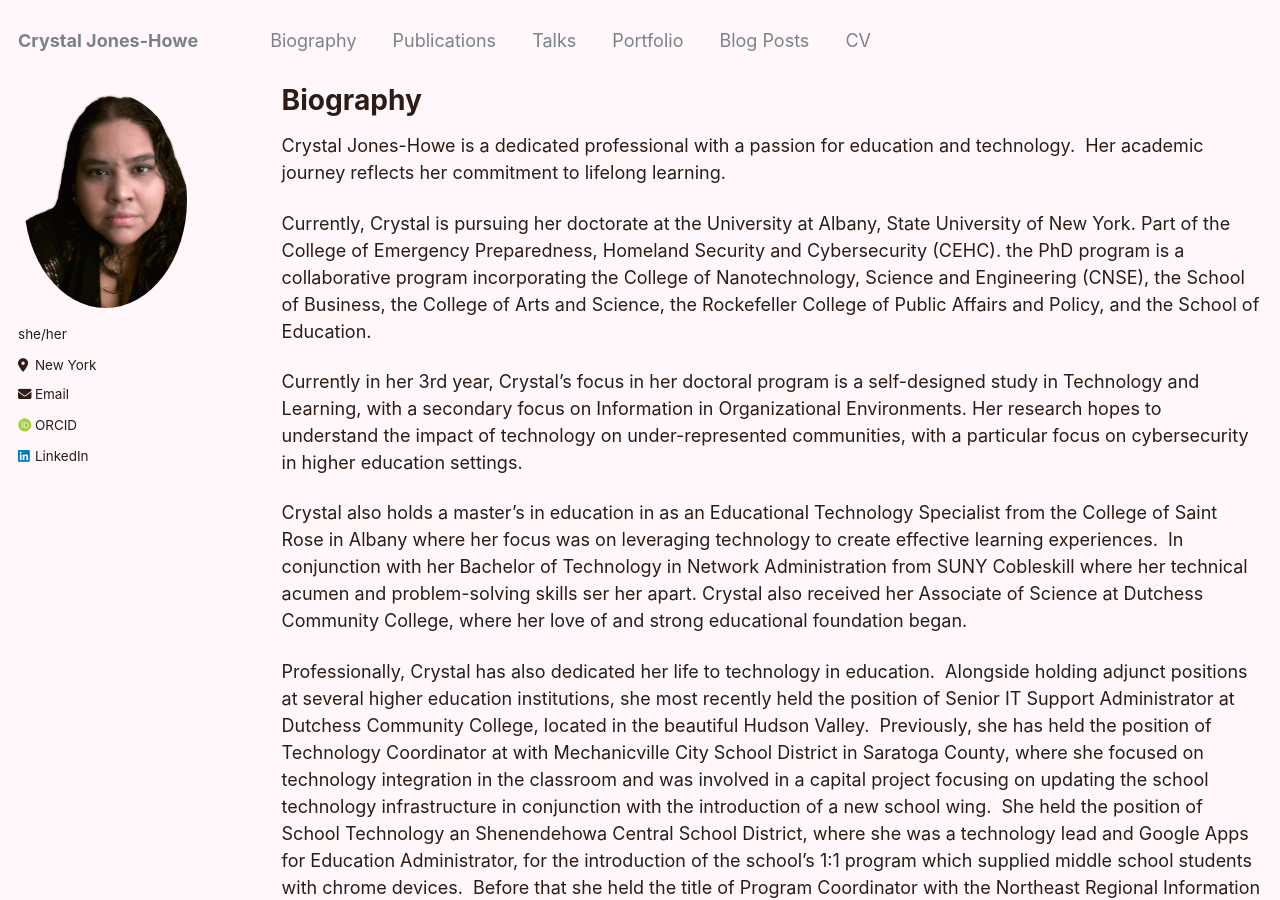
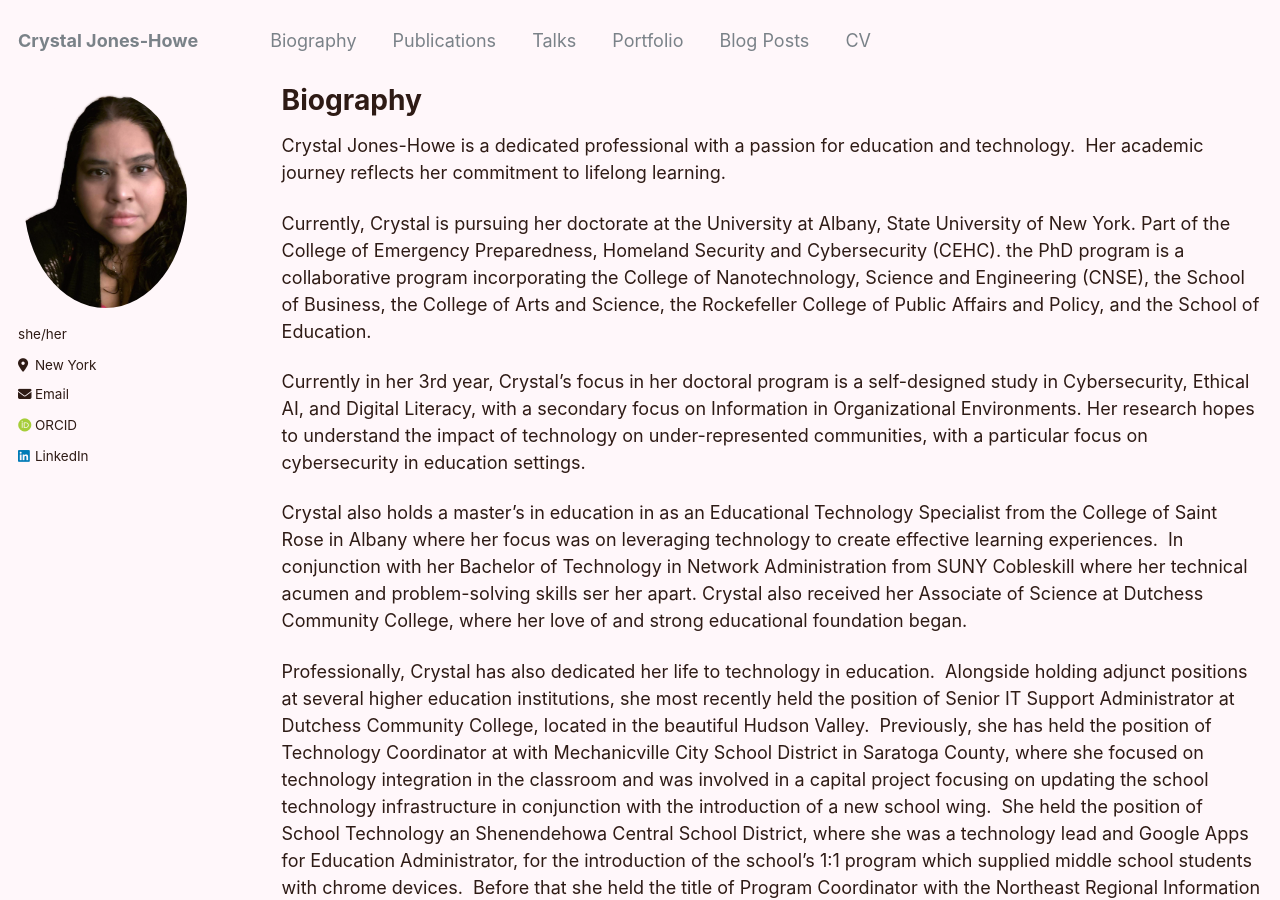
Before and after one commit to cjoneshowe/cjoneshowe.github.io, a Jekyll site: the page built from _pages/biography.md, in a window 1280 px wide and 900 px high. Built offline with Jekyll 4.4.1, drawn with Linux system fonts in a browser that asks for light colours; some web fonts are replaced.

Commit message:
Update biography.md

```diff
--- a/_pages/biography.md
+++ b/_pages/biography.md
@@ -13,7 +13,7 @@ Crystal Jones-Howe is a dedicated professional with a passion for education and
 Currently, Crystal is pursuing her doctorate at the University at Albany, State University of New York. Part of the College of Emergency Preparedness, Homeland Security and Cybersecurity (CEHC). the PhD program is a collaborative program incorporating the College of Nanotechnology, Science and Engineering (CNSE), the School of Business, the College of Arts and Science, the Rockefeller College of Public Affairs and Policy, and the School of Education.
 
 
-Currently in her 3rd year, Crystal’s focus in her doctoral program is a self-designed study in Technology and Learning, with a secondary focus on Information in Organizational Environments. Her research hopes to understand the impact of technology on under-represented communities, with a particular focus on cybersecurity in higher education settings.
+Currently in her 3rd year, Crystal’s focus in her doctoral program is a self-designed study in Cybersecurity, Ethical AI, and Digital Literacy, with a secondary focus on Information in Organizational Environments. Her research hopes to understand the impact of technology on under-represented communities, with a particular focus on cybersecurity in education settings.
 
 
 Crystal also holds a master’s in education in as an Educational Technology Specialist from the College of Saint Rose in Albany where her focus was on leveraging technology to create effective learning experiences.  In conjunction with her Bachelor of Technology in Network Administration from SUNY Cobleskill where her technical acumen and problem-solving skills ser her apart. Crystal also received her Associate of Science at Dutchess Community College, where her love of and strong educational foundation began.
```
